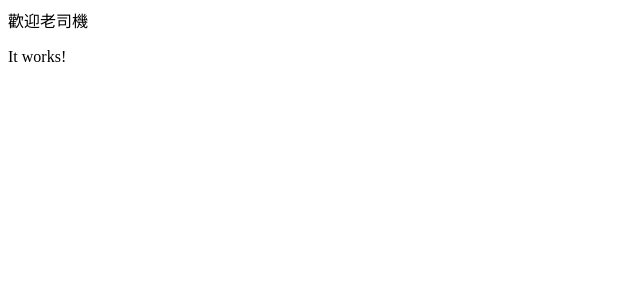
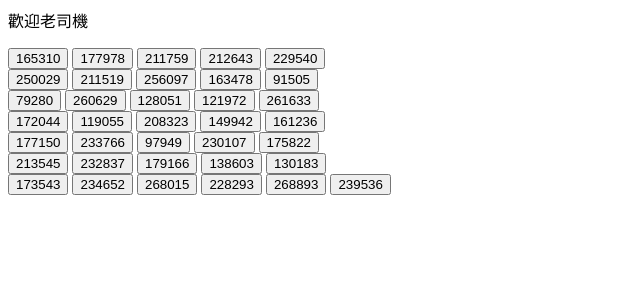
Before and after one commit to RuneeSan/my-first-blog, a Django app: page / in a window 1280 px wide. Shown: the top 300 px of the page, without its empty margins (0-640 px from the left). Run offline with Django 3.2, Linux system fonts and the light colour scheme.

Commit message:
god code added

```diff
--- a/blog/templates/blog/post_list.html
+++ b/blog/templates/blog/post_list.html
@@ -4,6 +4,50 @@
     </head>
     <body>
         <p>歡迎老司機</p>
-        <p>It works!</p>
+    <form>
+<input type="button" value="165310" onclick="window.open('https://nhentai.net/g/165310/')" />
+<input type="button" value="177978" onclick="window.open('https://nhentai.net/g/177978/')" />
+<input type="button" value="211759" onclick="window.open('https://nhentai.net/g/211759/')" />
+<input type="button" value="212643" onclick="window.open('https://nhentai.net/g/212643/')" />
+<input type="button" value="229540" onclick="window.open('https://nhentai.net/g/229540/')" />
+<br>
+<input type="button" value="250029" onclick="window.open('https://nhentai.net/g/250029/')" />
+<input type="button" value="211519" onclick="window.open('https://nhentai.net/g/211519/')" />
+<input type="button" value="256097" onclick="window.open('https://nhentai.net/g/256097/')" />
+<input type="button" value="163478" onclick="window.open('https://nhentai.net/g/163478/')" />
+<input type="button" value="91505" onclick="window.open('https://nhentai.net/g/91505/')" />
+<br>
+<input type="button" value="79280" onclick="window.open('https://nhentai.net/g/79280/')" />
+<input type="button" value="260629" onclick="window.open('https://nhentai.net/g/260629/')" />
+<input type="button" value="128051" onclick="window.open('https://nhentai.net/g/128051/')" />
+<input type="button" value="121972" onclick="window.open('https://nhentai.net/g/121972/')" />
+<input type="button" value="261633" onclick="window.open('https://nhentai.net/g/261633/')" />
+<br>
+<input type="button" value="172044" onclick="window.open('https://nhentai.net/g/172044/')" />
+<input type="button" value="119055" onclick="window.open('https://nhentai.net/g/119055/')" />
+<input type="button" value="208323" onclick="window.open('https://nhentai.net/g/208323/')" />
+<input type="button" value="149942" onclick="window.open('https://nhentai.net/g/149942/')" />
+<input type="button" value="161236" onclick="window.open('https://nhentai.net/g/161236/')" />
+<br>
+<input type="button" value="177150" onclick="window.open('https://nhentai.net/g/177150/')" />
+<input type="button" value="233766" onclick="window.open('https://nhentai.net/g/233766/')" />
+<input type="button" value="97949" onclick="window.open('https://nhentai.net/g/97949/')" />
+<input type="button" value="230107" onclick="window.open('https://nhentai.net/g/230107/')" />
+<input type="button" value="175822" onclick="window.open('https://nhentai.net/g/175822/')" />
+<br>
+<input type="button" value="213545" onclick="window.open('https://nhentai.net/g/213545/')" />
+<input type="button" value="232837" onclick="window.open('https://nhentai.net/g/232837/')" />
+<input type="button" value="179166" onclick="window.open('https://nhentai.net/g/179166/')" />
+<input type="button" value="138603" onclick="window.open('https://nhentai.net/g/138603/')" />
+<input type="button" value="130183" onclick="window.open('https://nhentai.net/g/130183/')" />
+<br>
+<input type="button" value="173543" onclick="window.open('https://nhentai.net/g/173543/')" />
+<input type="button" value="234652" onclick="window.open('https://nhentai.net/g/234652/')" />
+<input type="button" value="268015" onclick="window.open('https://nhentai.net/g/268015/')" />
+<input type="button" value="228293" onclick="window.open('https://nhentai.net/g/228293/')" />
+<input type="button" value="268893" onclick="window.open('https://nhentai.net/g/268893/')" />
+<input type="button" value="239536" onclick="window.open('https://nhentai.net/g/239536/')" />
+<br>
+    </form>
     </body>
 </html>
```
